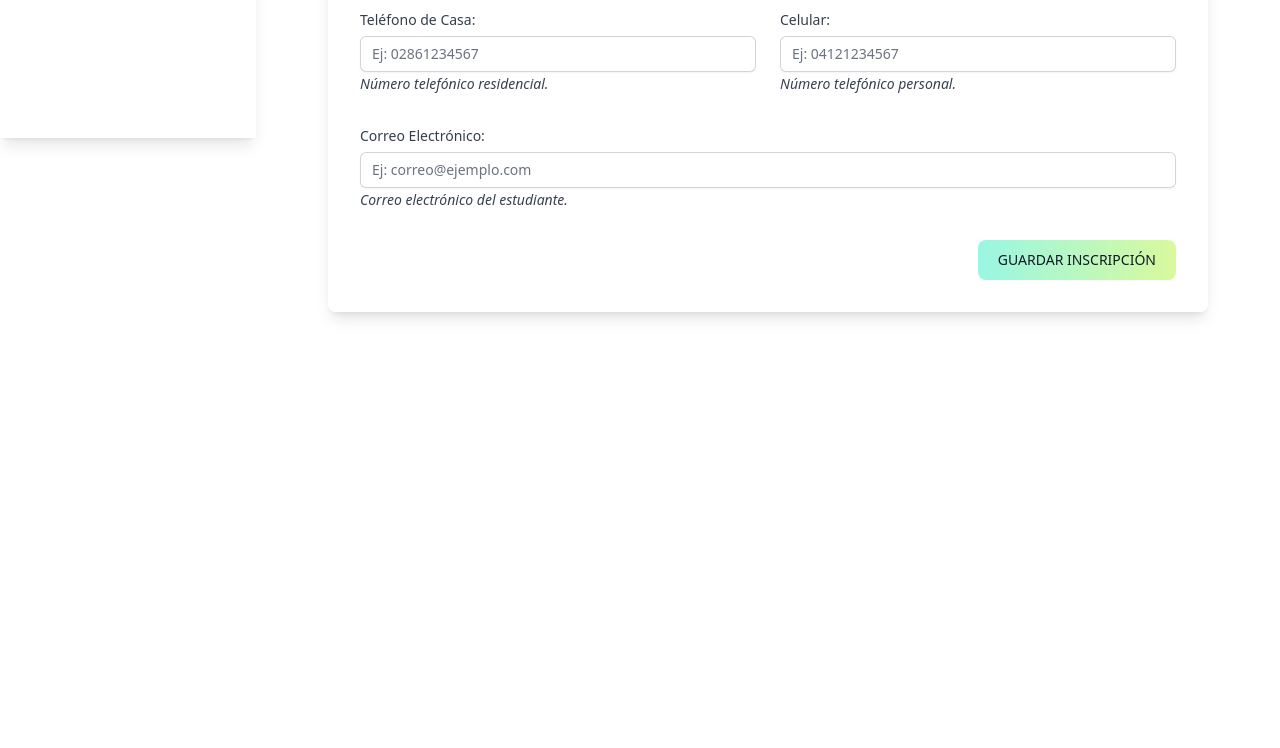
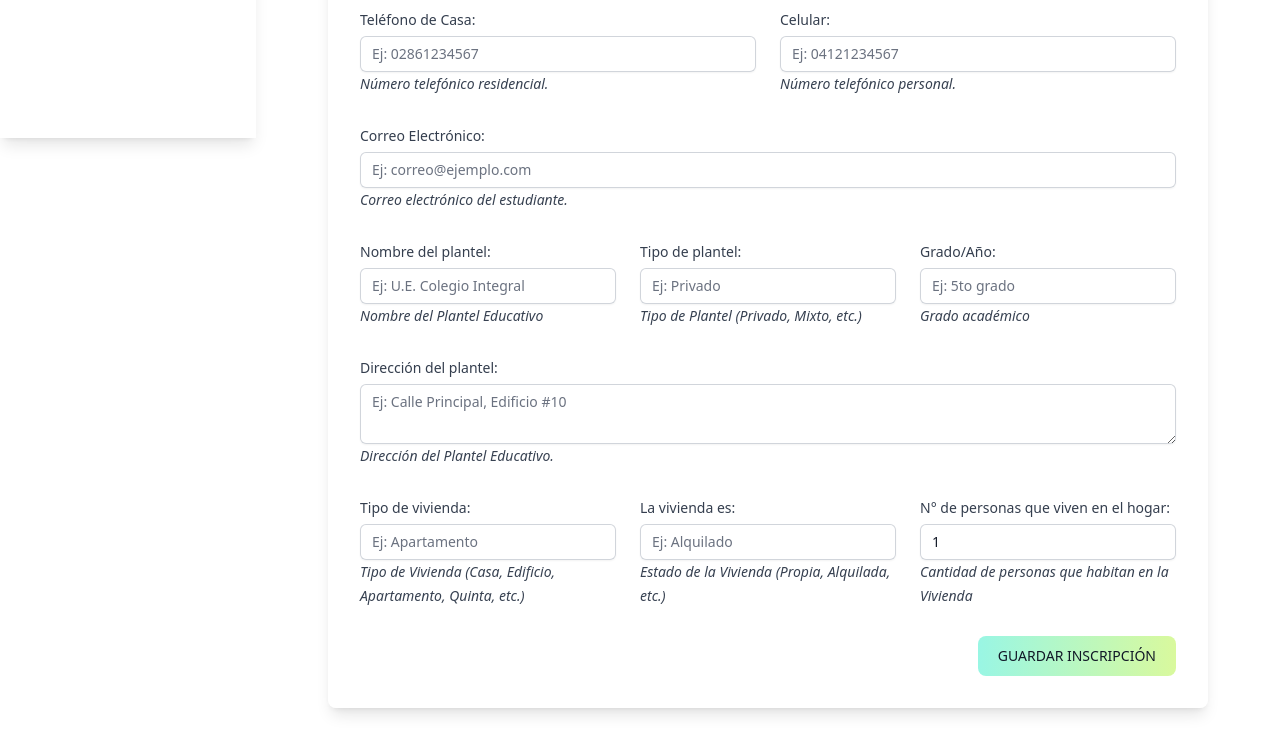
Before and after one commit to GenovaC/sistema-inscripcion-orquesta, a Django app: page /students/create in a window 1280 px wide. Shown: the part 662-1410 px from the top of the page. Before the commit the page ends 981 px from the top, so only its background shows below. Run offline with Django 5.2, Linux system fonts and the light colour scheme; the visitor is signed in with stand-in values (Sample User, id 1); some libraries are stand-ins or nearby versions.

Commit message:
feature: Actualizar formulario y template de Nuevos Estudiantes

```diff
--- a/sistema_inscripcion/settings.py
+++ b/sistema_inscripcion/settings.py
@@ -43,7 +43,8 @@ INSTALLED_APPS = [
     'students',
     'orchestral_projects',
     'tailwind',
-    'theme' # Esta app es de Tailwind
+    'theme', # Esta app es de Tailwind
+    'formtools'
    # 'django_browser_reload' # Recomendado para recarga automática
 ]
 
--- a/students/forms.py
+++ b/students/forms.py
@@ -19,8 +19,8 @@ class StudentForm(forms.ModelForm):
     class Meta:
         model = Student
         fields = [
-             'document_id', 'nationality', 'names', 'lastnames', 'born_date',
-             'gender', 'address', 'home_phone', 'cellphone', 'email'
+            'document_id', 'nationality', 'names', 'lastnames', 'born_date',
+            'gender', 'address', 'home_phone', 'cellphone', 'email', 'academic_institution_name', 'academic_institution_address', 'academic_degree', 'academic_institution_type', 'housing_type', 'housing_condition', 'number_people_living_housing', 'allergies', 'regular_medical_treatment', 'medical_report'
         ]
         labels = {
             'document_id': 'Cédula/Pasaporte',
@@ -33,18 +33,38 @@ class StudentForm(forms.ModelForm):
             'home_phone': 'Teléfono de Casa',
             'cellphone': 'Celular',
             'email': 'Correo Electrónico',
+            'academic_institution_name': 'Nombre del plantel',
+            'academic_institution_address': 'Dirección del plantel',
+            'academic_degree': 'Grado/Año',
+            'academic_institution_type': 'Tipo de plantel',
+            'housing_type': 'Tipo de vivienda',
+            'housing_condition': 'La vivienda es',
+            'number_people_living_housing': 'N° de personas que viven en el hogar',
+            'allergies': 'Alergias',
+            'regular_medical_treatment': '¿Se somete a algún tratamiento médico regular?',
+            'medical_report': '¿Presenta informe médico?',
         }
         help_texts = {
-            'document_id': 'Cédula del estudiante sin puntos ni espacios.',
-            'nationality': 'Venezolano (V) o Extranjero (E).',
-            'names':       'Máximo 30 caracteres.',
-            'lastnames':   'Máximo 30 caracteres.',
-            'born_date':   'Selecciona la fecha de nacimiento del estudiante.',
-            'gender':      'Selecciona Femenino o Masculino.',
-            'address':     'Dirección de residencia del estudiante.',
-            'home_phone':  'Número telefónico residencial.',
-            'cellphone':   'Número telefónico personal.',
-            'email':       'Correo electrónico del estudiante.',
+            'document_id':                  'Cédula del estudiante sin puntos ni espacios.',
+            'nationality':                  'Venezolano (V) o Extranjero (E).',
+            'names':                        'Máximo 30 caracteres.',
+            'lastnames':                    'Máximo 30 caracteres.',
+            'born_date':                    'Selecciona la fecha de nacimiento del estudiante.',
+            'gender':                       'Selecciona Femenino o Masculino.',
+            'address':                      'Dirección de residencia del estudiante.',
+            'home_phone':                   'Número telefónico residencial.',
+            'cellphone':                    'Número telefónico personal.',
+            'email':                        'Correo electrónico del estudiante.',
+            'academic_institution_name':    'Nombre del Plantel Educativo',
+            'academic_institution_address': 'Dirección del Plantel Educativo.',
+            'academic_degree':              'Grado académico',
+            'academic_institution_type':    'Tipo de Plantel (Privado, Mixto, etc.)',
+            'housing_type':                 'Tipo de Vivienda (Casa, Edificio, Apartamento, Quinta, etc.)',
+            'housing_condition':            'Estado de la Vivienda (Propia, Alquilada, etc.)',
+            'number_people_living_housing': 'Cantidad de personas que habitan en la Vivienda',
+            'allergies':                    'Indique las alergias del estudiante. Dejar en blanco si no tiene o se desconocen.',
+            'regular_medical_treatment':    'Indique si el estudiante toma tratamiento médico regular. Dejar en blanco en caso contrario.',
+            'medical_report':               'Indique datos del informe médico del estudiante. Dejar en blanco en caso contrario'
         }
         widgets = {
             'document_id': forms.TextInput(attrs={
@@ -85,6 +105,50 @@ class StudentForm(forms.ModelForm):
             'born_date':   forms.DateInput(attrs={
                 'type': 'date',
                 'class': 'block w-full rounded-md border-1 py-1.5 px-3 text-gray-900 shadow-sm ring-1 ring-inset ring-gray-300 placeholder:text-gray-500 focus:ring-3 focus:ring-inset focus:ring-indigo-400 sm:text-sm sm:leading-6'
+            }),
+            'academic_institution_name': forms.TextInput(attrs={
+                'placeholder': 'Ej: U.E. Colegio Integral',
+                'class': 'block w-full rounded-md border-1 py-1.5 px-3 text-gray-900 shadow-sm ring-1 ring-inset ring-gray-300 placeholder:text-gray-500 focus:ring-3 focus:ring-inset focus:ring-indigo-400 sm:text-sm sm:leading-6'
+            }),
+            'academic_institution_address': forms.Textarea(attrs={
+                'rows': 2,
+                'placeholder': 'Ej: Calle Principal, Edificio #10',
+                'class': 'block w-full rounded-md border-1 py-1.5 px-3 text-gray-900 shadow-sm ring-1 ring-inset ring-gray-300 placeholder:text-gray-500 focus:ring-3 focus:ring-inset focus:ring-indigo-400 sm:text-sm sm:leading-6'
+            }),
+            'academic_degree': forms.TextInput(attrs={
+                'placeholder': 'Ej: 5to grado',
+                'class': 'block w-full rounded-md border-1 py-1.5 px-3 text-gray-900 shadow-sm ring-1 ring-inset ring-gray-300 placeholder:text-gray-500 focus:ring-3 focus:ring-inset focus:ring-indigo-400 sm:text-sm sm:leading-6'
+            }),
+            'academic_institution_type': forms.TextInput(attrs={
+                'placeholder': 'Ej: Privado',
+                'class': 'block w-full rounded-md border-1 py-1.5 px-3 text-gray-900 shadow-sm ring-1 ring-inset ring-gray-300 placeholder:text-gray-500 focus:ring-3 focus:ring-inset focus:ring-indigo-400 sm:text-sm sm:leading-6'
+            }),
+            'housing_type': forms.TextInput(attrs={
+                'placeholder': 'Ej: Apartamento',
+                'class': 'block w-full rounded-md border-1 py-1.5 px-3 text-gray-900 shadow-sm ring-1 ring-inset ring-gray-300 placeholder:text-gray-500 focus:ring-3 focus:ring-inset focus:ring-indigo-400 sm:text-sm sm:leading-6'
+            }),
+            'housing_condition': forms.TextInput(attrs={
+                'placeholder': 'Ej: Alquilado',
+                'class': 'block w-full rounded-md border-1 py-1.5 px-3 text-gray-900 shadow-sm ring-1 ring-inset ring-gray-300 placeholder:text-gray-500 focus:ring-3 focus:ring-inset focus:ring-indigo-400 sm:text-sm sm:leading-6'
+            }),
+            'number_people_living_housing': forms.NumberInput(attrs={
+                'placeholder': 'Ej: 4',
+                'class': 'block w-full rounded-md border-1 py-1.5 px-3 text-gray-900 shadow-sm ring-1 ring-inset ring-gray-300 placeholder:text-gray-500 focus:ring-3 focus:ring-inset focus:ring-indigo-400 sm:text-sm sm:leading-6'
+            }),
+            'allergies': forms.Textarea(attrs={
+                'rows': 2,
+                'placeholder': 'Ej: Alergia a los AINES',
+                'class': 'block w-full rounded-md border-1 py-1.5 px-3 text-gray-900 shadow-sm ring-1 ring-inset ring-gray-300 placeholder:text-gray-500 focus:ring-3 focus:ring-inset focus:ring-indigo-400 sm:text-sm sm:leading-6'
+            }),
+            'regular_medical_treatment': forms.Textarea(attrs={
+                'rows': 2,
+                'placeholder': 'Ej: Broncodilatadores',
+                'class': 'block w-full rounded-md border-1 py-1.5 px-3 text-gray-900 shadow-sm ring-1 ring-inset ring-gray-300 placeholder:text-gray-500 focus:ring-3 focus:ring-inset focus:ring-indigo-400 sm:text-sm sm:leading-6'
+            }),
+            'medical_report': forms.Textarea(attrs={
+                'rows': 2,
+                'placeholder': 'Ej: Diagnóstico de asma',
+                'class': 'block w-full rounded-md border-1 py-1.5 px-3 text-gray-900 shadow-sm ring-1 ring-inset ring-gray-300 placeholder:text-gray-500 focus:ring-3 focus:ring-inset focus:ring-indigo-400 sm:text-sm sm:leading-6'
             })
         }
 
@@ -122,3 +186,9 @@ class StudentForm(forms.ModelForm):
         if cellphone and not re.fullmatch(r'^\d{11}$', cellphone):
             raise ValidationError('El número de celular debe tener 11 dígitos.')
         return cellphone
+
+    def clean_number_people_living_housing(self):
+        number_people_living_housing = self.cleaned_data.get('number_people_living_housing')
+        if number_people_living_housing < 1:
+            raise ValidationError('Debe indicar un valor válido de personas que residen en el hogar.')
+        return number_people_living_housing
--- a/students/templates/students/student_create.html
+++ b/students/templates/students/student_create.html
@@ -148,6 +148,57 @@
                 </div>
             </div>
 
+            <div class="grid grid-cols-1 gap-x-6 gap-y-8 sm:grid-cols-6">
+                <div class="sm:col-span-2 form-group">
+                    {{ form.academic_institution_name.label_tag }}
+                    {{ form.academic_institution_name }}
+                    {% if form.academic_institution_name.help_text %}<p class="helptext">{{ form.academic_institution_name.help_text }}</p>{% endif %}
+                    {% if form.academic_institution_name.errors %}<ul class="errorlist">{% for error in form.academic_institution_name.errors %}<li>{{ error }}</li>{% endfor %}</ul>{% endif %}
+                </div>
+                <div class="sm:col-span-2 form-group">
+                    {{ form.academic_institution_type.label_tag }}
+                    {{ form.academic_institution_type }}
+                    {% if form.academic_institution_type.help_text %}<p class="helptext">{{ form.academic_institution_type.help_text }}</p>{% endif %}
+                    {% if form.academic_institution_type.errors %}<ul class="errorlist">{% for error in form.academic_institution_type.errors %}<li>{{ error }}</li>{% endfor %}</ul>{% endif %}
+                </div>
+                <div class="sm:col-span-2 form-group">
+                    {{ form.academic_degree.label_tag }}
+                    {{ form.academic_degree }}
+                    {% if form.academic_degree.help_text %}<p class="helptext">{{ form.academic_degree.help_text }}</p>{% endif %}
+                    {% if form.academic_degree.errors %}<ul class="errorlist">{% for error in form.academic_degree.errors %}<li>{{ error }}</li>{% endfor %}</ul>{% endif %}
+                </div>
+            </div>
+
+            <div class="grid grid-cols-1 gap-x-6 gap-y-8 sm:grid-cols-6">
+                <div class="sm:col-span-full form-group">
+                    {{ form.academic_institution_address.label_tag }}
+                    {{ form.academic_institution_address }}
+                    {% if form.academic_institution_address.help_text %}<p class="helptext">{{ form.academic_institution_address.help_text }}</p>{% endif %}
+                    {% if form.academic_institution_address.errors %}<ul class="errorlist">{% for error in form.academic_institution_address.errors %}<li>{{ error }}</li>{% endfor %}</ul>{% endif %}
+                </div>
+            </div>
+
+            <div class="grid grid-cols-1 gap-x-6 gap-y-8 sm:grid-cols-6">
+                <div class="sm:col-span-2 form-group">
+                    {{ form.housing_type.label_tag }}
+                    {{ form.housing_type }}
+                    {% if form.housing_type.help_text %}<p class="helptext">{{ form.housing_type.help_text }}</p>{% endif %}
+                    {% if form.housing_type.errors %}<ul class="errorlist">{% for error in form.housing_type.errors %}<li>{{ error }}</li>{% endfor %}</ul>{% endif %}
+                </div>
+                <div class="sm:col-span-2 form-group">
+                    {{ form.housing_condition.label_tag }}
+                    {{ form.housing_condition }}
+                    {% if form.housing_condition.help_text %}<p class="helptext">{{ form.housing_condition.help_text }}</p>{% endif %}
+                    {% if form.housing_condition.errors %}<ul class="errorlist">{% for error in form.housing_condition.errors %}<li>{{ error }}</li>{% endfor %}</ul>{% endif %}
+                </div>
+                <div class="sm:col-span-2 form-group">
+                    {{ form.number_people_living_housing.label_tag }}
+                    {{ form.number_people_living_housing }}
+                    {% if form.number_people_living_housing.help_text %}<p class="helptext">{{ form.number_people_living_housing.help_text }}</p>{% endif %}
+                    {% if form.number_people_living_housing.errors %}<ul class="errorlist">{% for error in form.number_people_living_housing.errors %}<li>{{ error }}</li>{% endfor %}</ul>{% endif %}
+                </div>
+            </div>
+
             <div class="mt-10 flex justify-end">
                 <button type="submit" class="inline-flex justify-center text-gray-900 bg-gradient-to-r from-teal-200 to-lime-200 hover:bg-gradient-to-l hover:from-teal-200 hover:to-lime-200 focus:ring-4 focus:outline-none focus:ring-lime-200 font-medium rounded-lg text-sm px-5 py-2.5 text-center">
                     GUARDAR INSCRIPCIÓN
--- a/students/views.py
+++ b/students/views.py
@@ -12,7 +12,7 @@ def create(request):
         if form.is_valid():
             new_student = form.save(commit=False)
             new_student.save()
-            return redirect(reverse('students:new'))
+            return redirect(reverse('students:list'))
     else:
         form = StudentForm()
     return render(request, 'students/student_create.html', {'form': form})
```
Also changed, not shown: students/models.py (+6 -6 lines), students/migrations/0004_alter_student_academic_institution_address_and_more.py (added).
